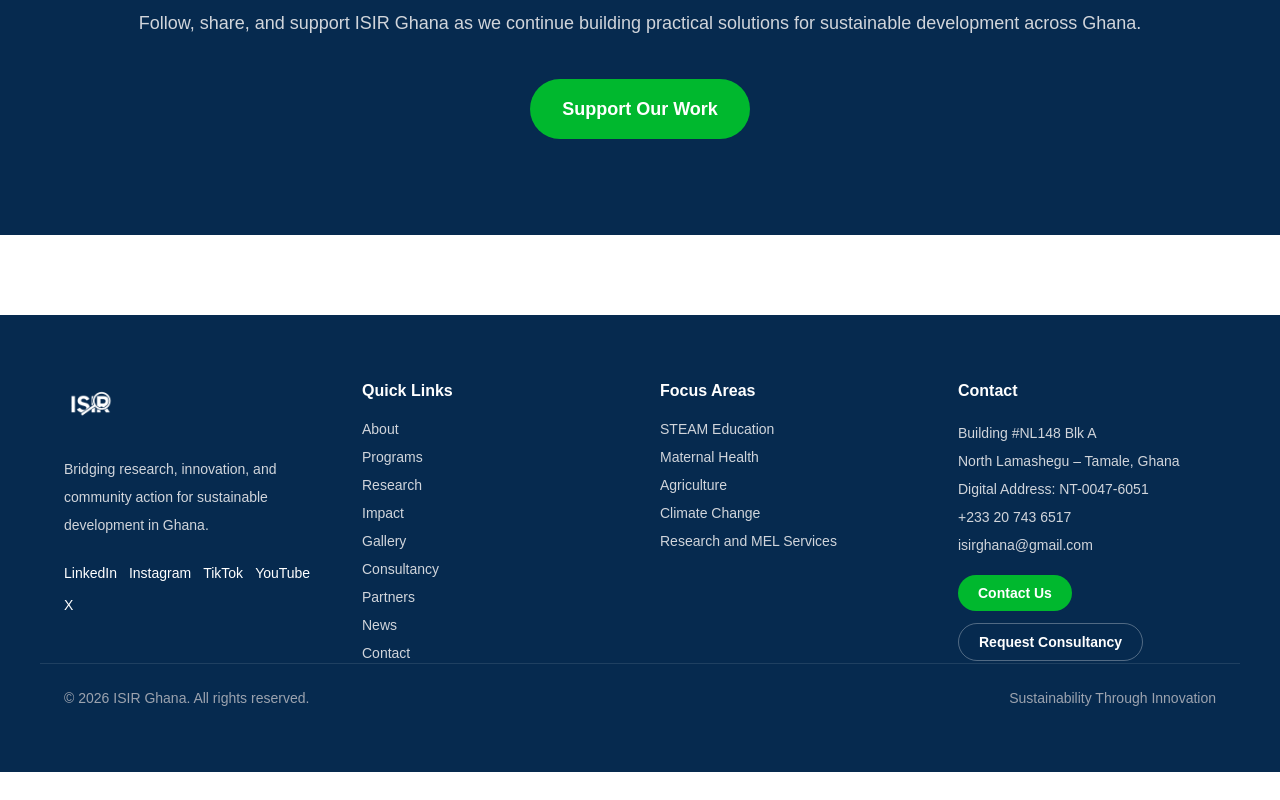
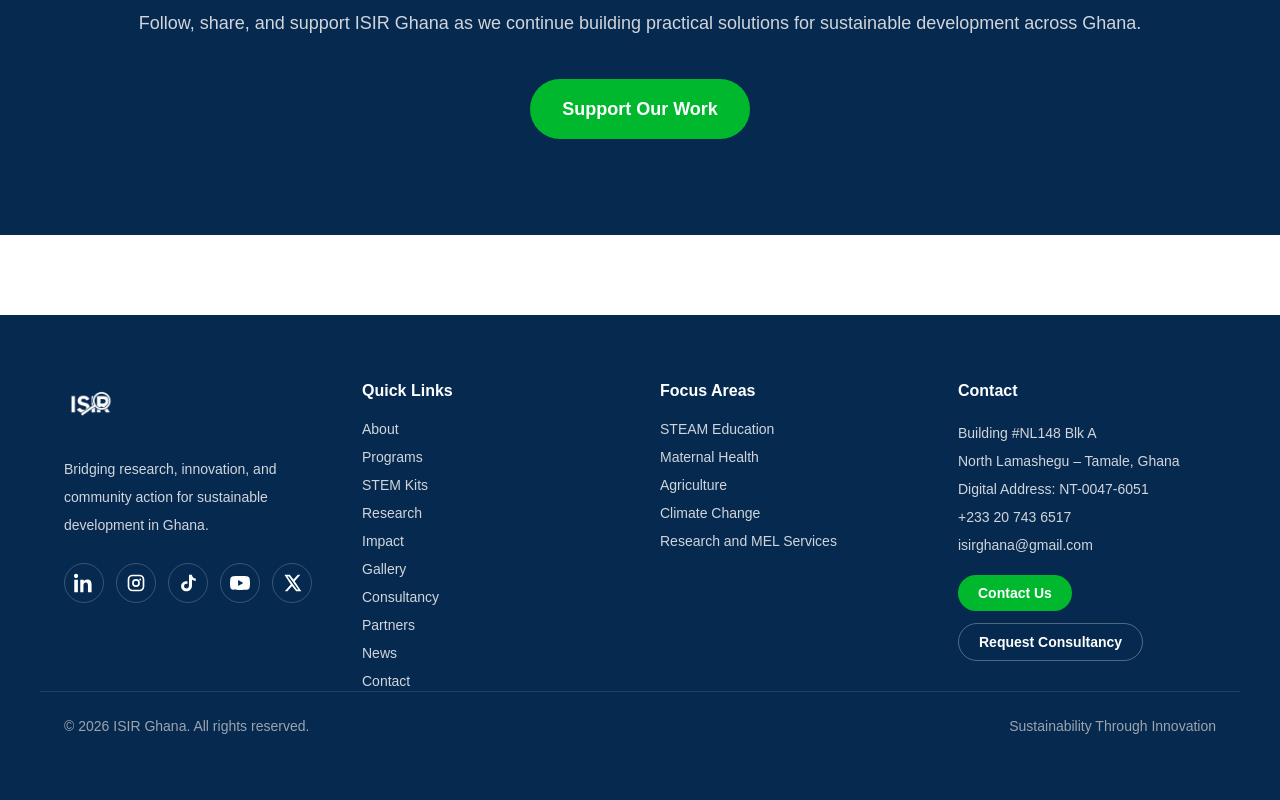
Before and after one commit to rashidasp28/isir-ghana-website, a Next.js app: page /news in a window 1280 px wide. Shown: the part 3774-4574 px from the top of the page. Before the commit the page ends 4546 px from the top, so only its background shows below. Built offline with nearby package versions, Linux system fonts and the light colour scheme.

Commit message:
Replace footer social text links with accessible social icons

```diff
--- a/components/Footer.tsx
+++ b/components/Footer.tsx
@@ -1,5 +1,53 @@
 import Image from 'next/image'
 import Link from 'next/link'
+
+const socialLinks = [
+  {
+    name: 'LinkedIn',
+    href: 'https://www.linkedin.com/company/institute-for-sustainable-and-innovative-research/',
+    icon: (
+      <svg viewBox="0 0 24 24" aria-hidden="true" className="h-5 w-5 fill-current">
+        <path d="M4.98 3.5C4.98 4.88 3.86 6 2.5 6S0 4.88 0 3.5 1.12 1 2.5 1s2.48 1.12 2.48 2.5ZM.32 8.04h4.36V23H.32V8.04ZM7.53 8.04h4.18v2.04h.06c.58-1.1 2-2.26 4.12-2.26 4.4 0 5.21 2.9 5.21 6.66V23h-4.35v-7.56c0-1.8-.03-4.12-2.51-4.12-2.52 0-2.9 1.97-2.9 4V23H7.53V8.04Z" />
+      </svg>
+    ),
+  },
+  {
+    name: 'Instagram',
+    href: 'https://instagram.com/isir.ghana',
+    icon: (
+      <svg viewBox="0 0 24 24" aria-hidden="true" className="h-5 w-5 fill-current">
+        <path d="M7.8 2h8.4A5.8 5.8 0 0 1 22 7.8v8.4a5.8 5.8 0 0 1-5.8 5.8H7.8A5.8 5.8 0 0 1 2 16.2V7.8A5.8 5.8 0 0 1 7.8 2Zm0 2A3.8 3.8 0 0 0 4 7.8v8.4A3.8 3.8 0 0 0 7.8 20h8.4a3.8 3.8 0 0 0 3.8-3.8V7.8A3.8 3.8 0 0 0 16.2 4H7.8Zm4.2 3.3A4.7 4.7 0 1 1 12 16.7a4.7 4.7 0 0 1 0-9.4Zm0 2A2.7 2.7 0 1 0 12 14.7a2.7 2.7 0 0 0 0-5.4Zm5.05-2.65a1.1 1.1 0 1 1-1.1 1.1 1.1 1.1 0 0 1 1.1-1.1Z" />
+      </svg>
+    ),
+  },
+  {
+    name: 'TikTok',
+    href: 'https://tiktok.com/@isir.ghana',
+    icon: (
+      <svg viewBox="0 0 24 24" aria-hidden="true" className="h-5 w-5 fill-current">
+        <path d="M16.7 2c.35 2.72 1.86 4.34 4.58 4.52v3.06a8.2 8.2 0 0 1-4.46-1.38v6.87c0 3.49-2.23 6.93-6.77 6.93-3.54 0-6.33-2.55-6.33-6.05 0-4.06 3.63-6.84 7.67-6.05v3.23c-1.85-.58-4.1.47-4.1 2.7 0 1.52 1.19 2.67 2.8 2.67 1.85 0 3.09-1.19 3.09-3.57V2h3.52Z" />
+      </svg>
+    ),
+  },
+  {
+    name: 'YouTube',
+    href: 'https://youtube.com/@isirghana',
+    icon: (
+      <svg viewBox="0 0 24 24" aria-hidden="true" className="h-5 w-5 fill-current">
+        <path d="M23.5 6.2a3.02 3.02 0 0 0-2.13-2.14C19.49 3.56 12 3.56 12 3.56s-7.49 0-9.37.5A3.02 3.02 0 0 0 .5 6.2 31.49 31.49 0 0 0 0 12a31.49 31.49 0 0 0 .5 5.8 3.02 3.02 0 0 0 2.13 2.14c1.88.5 9.37.5 9.37.5s7.49 0 9.37-.5a3.02 3.02 0 0 0 2.13-2.14A31.49 31.49 0 0 0 24 12a31.49 31.49 0 0 0-.5-5.8ZM9.75 15.57V8.43L16 12l-6.25 3.57Z" />
+      </svg>
+    ),
+  },
+  {
+    name: 'X',
+    href: 'https://x.com/ISIRGhana',
+    icon: (
+      <svg viewBox="0 0 24 24" aria-hidden="true" className="h-5 w-5 fill-current">
+        <path d="M18.9 2H22l-6.78 7.75L23.2 22h-6.25l-4.9-6.4L6.45 22H3.34l7.25-8.29L2.94 2h6.4l4.43 5.86L18.9 2Zm-1.1 17.84h1.72L8.4 4.05H6.55L17.8 19.84Z" />
+      </svg>
+    ),
+  },
+]
 
 export default function Footer() {
   return (
@@ -20,47 +68,21 @@ export default function Footer() {
             Bridging research, innovation, and community action for sustainable development in Ghana.
           </p>
 
-          <div className="flex flex-wrap gap-3 text-sm">
-            <a
-              href="https://www.linkedin.com/company/institute-for-sustainable-and-innovative-research/"
-              target="_blank"
-              rel="noopener noreferrer"
-              className="hover:text-primaryGreen transition"
-            >
-              LinkedIn
-            </a>
-            <a
-              href="https://instagram.com/isir.ghana"
-              target="_blank"
-              rel="noopener noreferrer"
-              className="hover:text-primaryGreen transition"
-            >
-              Instagram
-            </a>
-            <a
-              href="https://tiktok.com/@isir.ghana"
-              target="_blank"
-              rel="noopener noreferrer"
-              className="hover:text-primaryGreen transition"
-            >
-              TikTok
-            </a>
-            <a
-              href="https://youtube.com/@isirghana"
-              target="_blank"
-              rel="noopener noreferrer"
-              className="hover:text-primaryGreen transition"
-            >
-              YouTube
-            </a>
-            <a
-              href="https://x.com/ISIRGhana"
-              target="_blank"
-              rel="noopener noreferrer"
-              className="hover:text-primaryGreen transition"
-            >
-              X
-            </a>
+          <div className="flex flex-wrap gap-3">
+            {socialLinks.map((social) => (
+              <a
+                key={social.name}
+                href={social.href}
+                target="_blank"
+                rel="noopener noreferrer"
+                aria-label={`Follow ISIR Ghana on ${social.name}`}
+                title={social.name}
+                className="flex h-10 w-10 items-center justify-center rounded-full border border-white/20 text-white hover:border-primaryGreen hover:bg-primaryGreen hover:text-white transition"
+              >
+                {social.icon}
+                <span className="sr-only">{social.name}</span>
+              </a>
+            ))}
           </div>
         </div>
 
@@ -69,6 +91,7 @@ export default function Footer() {
           <ul className="space-y-2 text-gray-300 text-sm">
             <li><Link href="/about" className="hover:text-primaryGreen transition">About</Link></li>
             <li><Link href="/programs" className="hover:text-primaryGreen transition">Programs</Link></li>
+            <li><Link href="/stem-kits" className="hover:text-primaryGreen transition">STEM Kits</Link></li>
             <li><Link href="/research" className="hover:text-primaryGreen transition">Research</Link></li>
             <li><Link href="/impact" className="hover:text-primaryGreen transition">Impact</Link></li>
             <li><Link href="/gallery" className="hover:text-primaryGreen transition">Gallery</Link></li>
```
